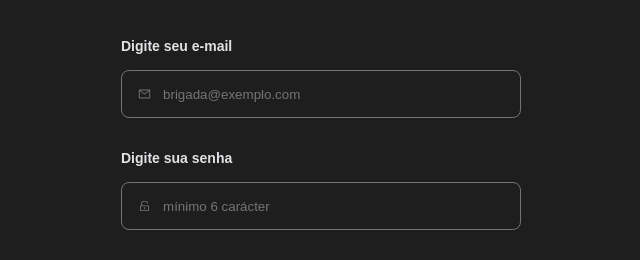
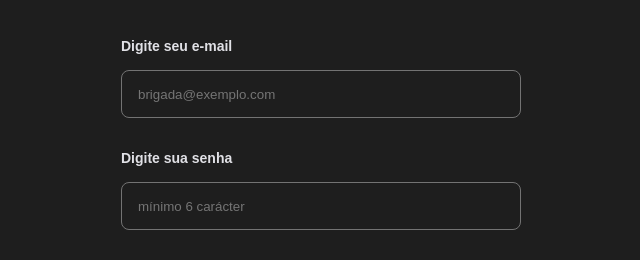
Before and after one commit to luiszkm/formationBrigade, a React (Vite) app: page /login in a window 1280 px wide. Shown: the part 279-539 px from the top of the page, without its empty margins (319-959 px from the left). Built offline with nearby package versions, Linux system fonts and the light colour scheme.

Commit message:
remove icon props

```diff
--- a/src/components/Input/Index.tsx
+++ b/src/components/Input/Index.tsx
@@ -2,7 +2,7 @@ import { InputHTMLAttributes } from "react"
 import { Container } from "./styles"
 
 interface InputProps extends InputHTMLAttributes<HTMLInputElement> {
-  icon?: any
+  //icon?: any
 }
 
 
@@ -10,7 +10,7 @@ export function Input(props: InputProps) {
 
   return (
     <Container>
-      {props.icon}
+
       <input {...props} />
     </Container>
   )
--- a/src/pages/SingIn/index.tsx
+++ b/src/pages/SingIn/index.tsx
@@ -23,7 +23,8 @@ export function SingIn() {
             <Input id="email"
               type="email"
               placeholder="brigada@exemplo.com"
-              icon={<AiOutlineMail />} />
+              //icon={<AiOutlineMail />}
+              />
           </label>
 
           <label htmlFor="password">
@@ -31,7 +32,8 @@ export function SingIn() {
             <Input id="password"
               type="email"
               placeholder="mínimo 6 carácter"
-              icon={<AiOutlineUnlock />} />
+              //icon={<AiOutlineUnlock />}
+               />
           </label>
 
           <Link to='/'>
```
